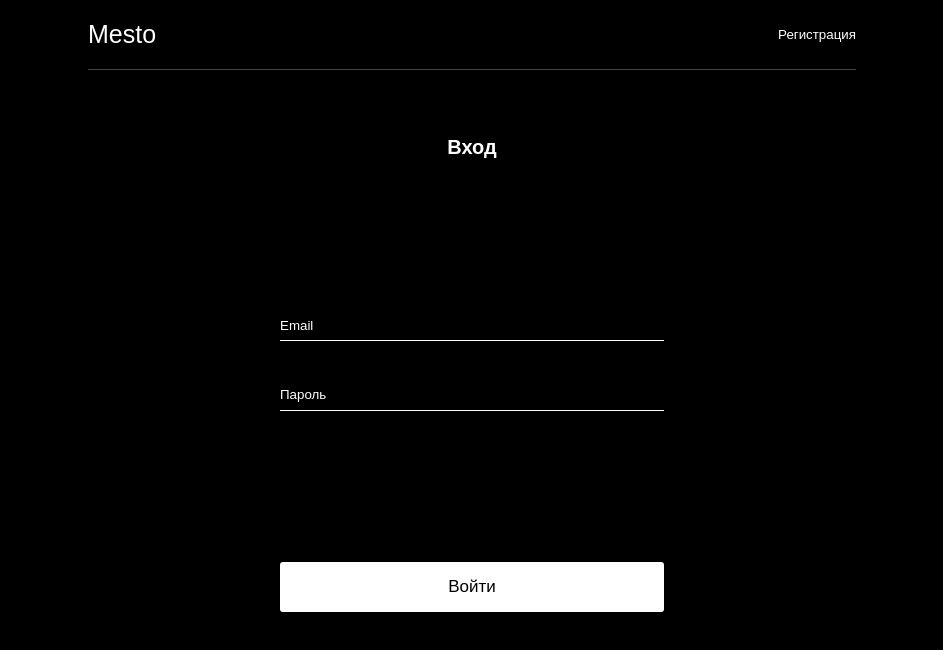
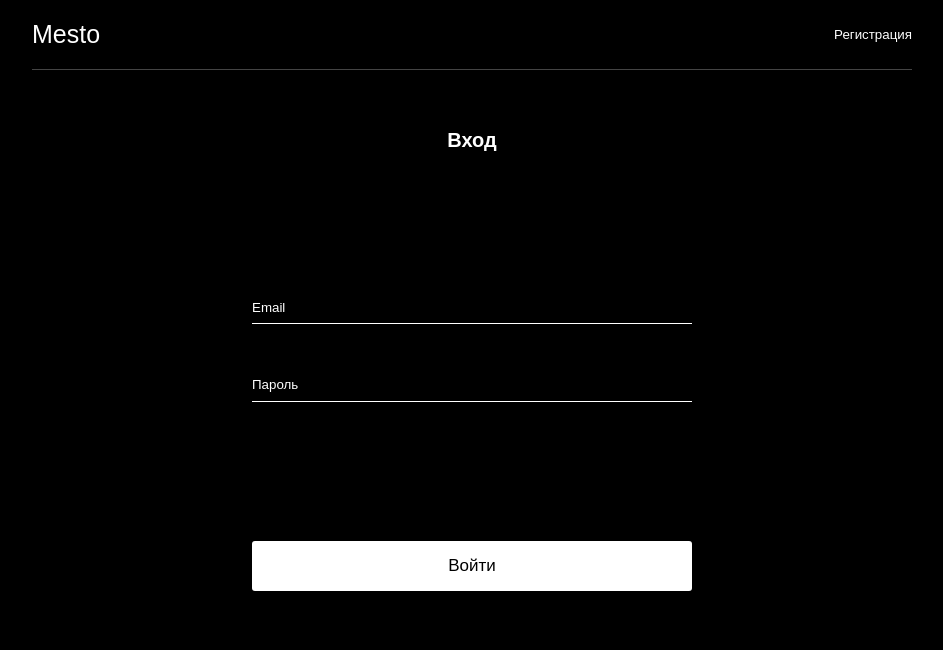
Before and after one commit to Vlad70003/Mesto-REACT-and-TS, a React (Create React App) app: page / in a window 1280 px wide. Shown: the top 650 px of the page, without its empty margins (168-1111 px from the left). Built offline with nearby package versions, Linux system fonts and the light colour scheme.

Commit message:
Изменена ширина wrapper у authSection

```diff
--- a/src/Components/AuthSection.tsx
+++ b/src/Components/AuthSection.tsx
@@ -1,6 +1,6 @@
 import React, { Component } from "react";
 import "../Style/AuthSection.css";
-import { Header } from "../Blocks/Header";
+import { Header } from "../Blocks/Heade-AuthSection";
 import { ConnectAuthForm } from "./AuthForm";
 import { ConnectRegForm } from "./RegForm";
 import { connect } from 'react-redux';
--- a/src/Style/AuthSection.css
+++ b/src/Style/AuthSection.css
@@ -2,11 +2,13 @@
   width: 100%;
   height: 100%;
   background-color: black;
+  display: flex;
+  justify-content: center;
 }
 .authSection__wrapper {
-  width: 100%;
+  width: 880px;
   height: 100%;
-  padding: 0 20%;
+  margin: 0;
 }
 .authSection__header {
   display: flex;
```
Also changed, not shown: src/Blocks/Heade-AuthSection.tsx (renamed from src/Blocks/Header.tsx).
